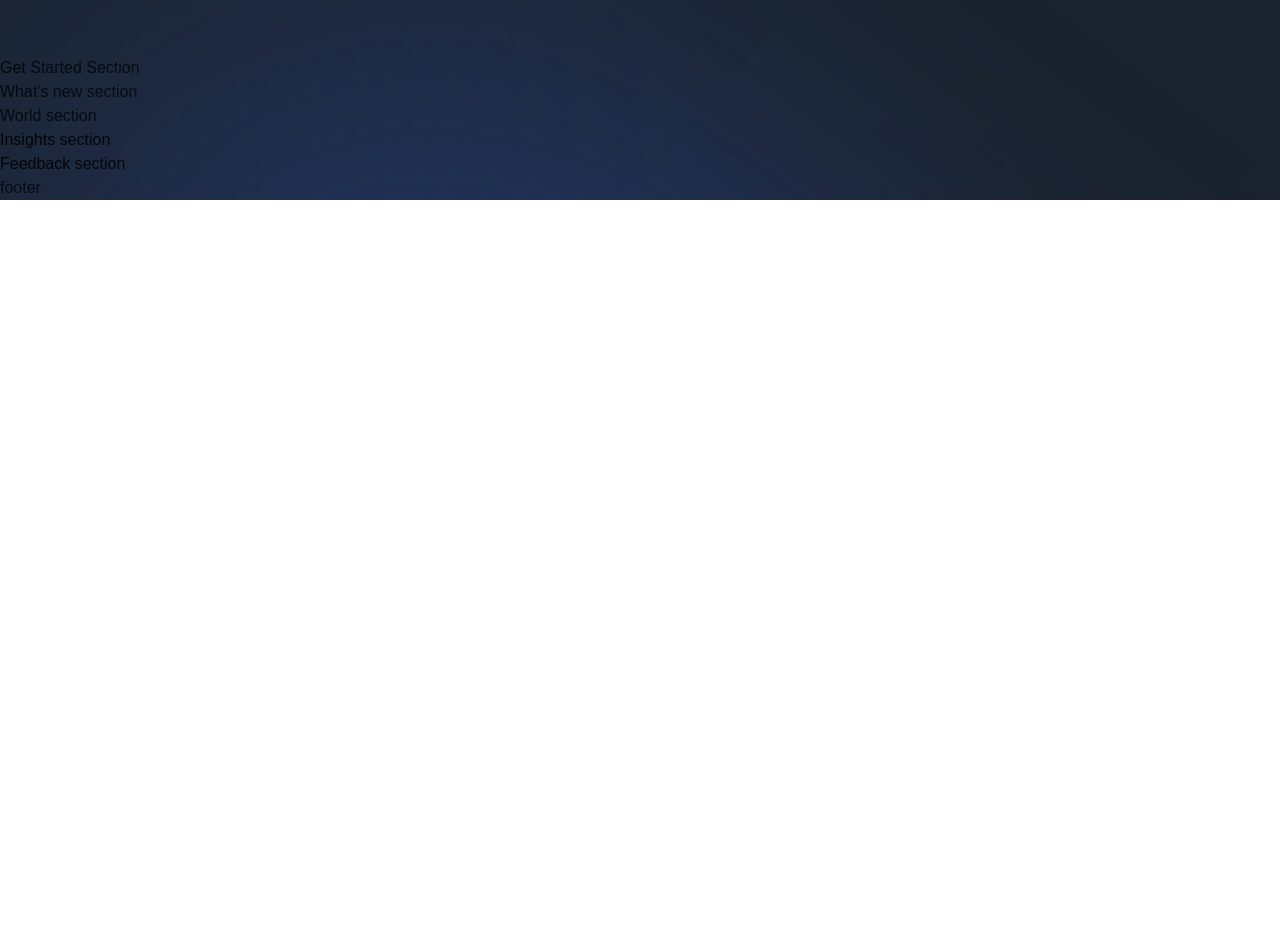
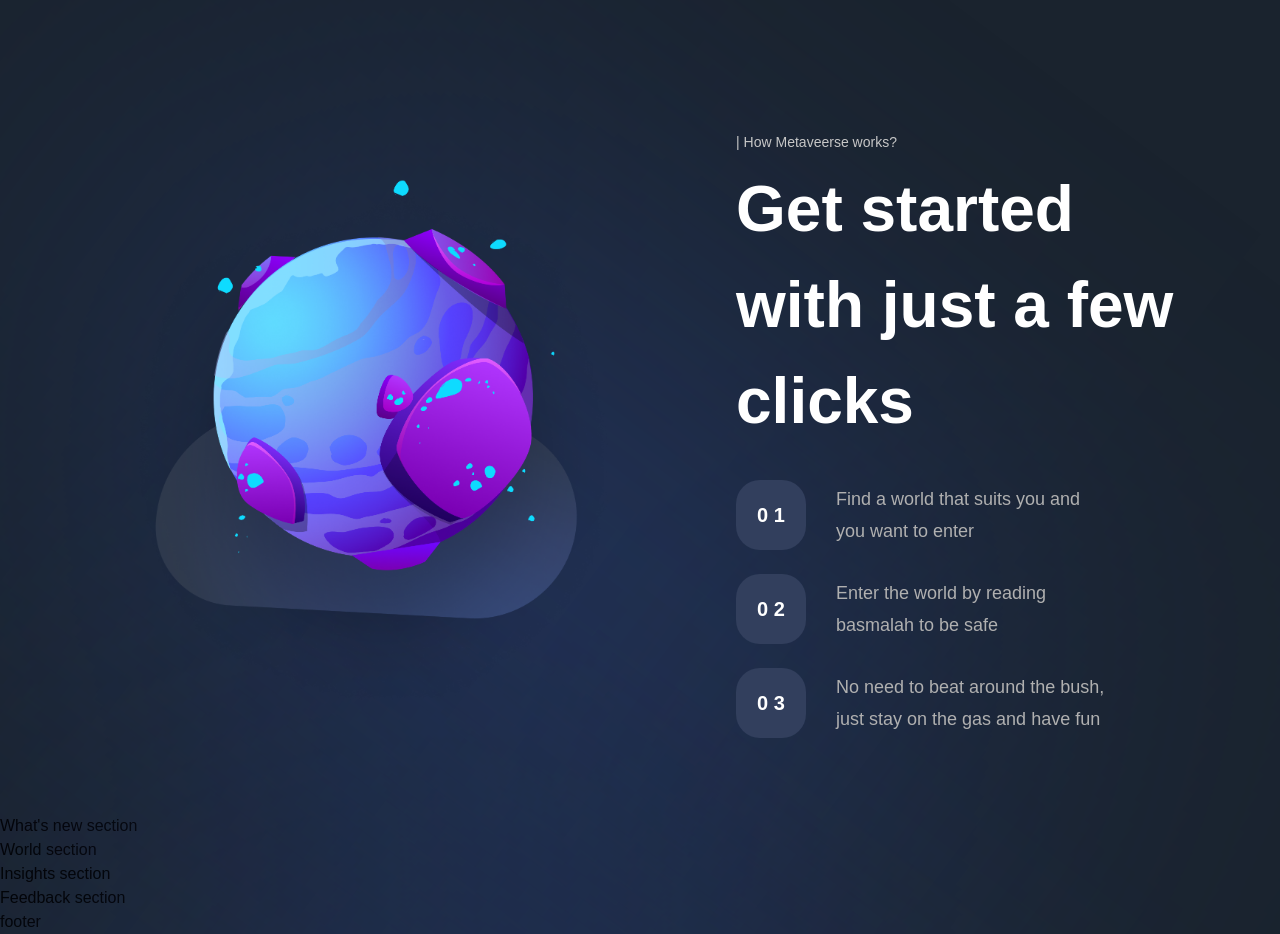
Before and after one commit to vijaydeepak-tt/next_metaverse, a Next.js app: page / in a window 1280 px wide. Shown: the part 2600-3534 px from the top of the page. Before the commit the page ends 2800 px from the top, so only its background shows below. Built offline with nearby package versions, Linux system fonts and the light colour scheme; a web font is replaced by a local one.

Commit message:
getting started section

```diff
--- a/components/StartSteps.jsx
+++ b/components/StartSteps.jsx
@@ -1,6 +1,15 @@
-const StartSteps = () => (
-  <div>
-    start steps
+import styles from '../styles';
+
+const StartSteps = ({ number, text }) => (
+  <div className={`${styles.flexCenter} flex-row`}>
+    <div
+      className={`${styles.flexCenter} w-[70px] h-[70px] rounded-[24px] bg-[#323F5D]`}
+    >
+      <p className="font-bold text-[20px] text-white">{number}</p>
+    </div>
+    <p className="flex-1 ml-[30px] font-normal text-[18px] text-[#B0B0B0] leading-[32.4px]">
+      {text}
+    </p>
   </div>
 );
 
--- a/sections/GetStarted.jsx
+++ b/sections/GetStarted.jsx
@@ -1,8 +1,48 @@
 'use client';
 
+import { motion } from 'framer-motion';
+
+import { TypingText, StartSteps, TitleText } from '../components';
+import styles from '../styles';
+import { staggerContainer, fadeIn, planetVariants } from '../utils/motion';
+import { startingFeatures } from '../constants';
+
 const GetStarted = () => (
-  <section>
-    Get Started Section
+  <section className={`${styles.paddings} relative z-10`}>
+    <motion.div
+      variants={staggerContainer}
+      initial="hidden"
+      whileInView="show"
+      viewport={{ once: false, amount: 0.25 }}
+      className={`${styles.innerWidth} mx-auto flex lg:flex-row flex-col gap-8`}
+    >
+      <motion.div
+        variants={planetVariants('left')}
+        className={`flex-1 ${styles.flexCenter}`}
+      >
+        <img
+          src="/get-started.png"
+          alt="get-started"
+          className="w-[90%] h-[90%] object-contain"
+        />
+      </motion.div>
+      <motion.div
+        variants={fadeIn('left', 'tween', 0.2, 1)}
+        className="flex-[0.75] flex justify-center flex-col"
+      >
+        <TypingText title="| How Metaveerse works?" />
+        <TitleText title={<>Get started with just a few clicks</>} />
+        <div className="mt-[31px] flex flex-col max-w-[370px] gap-[24px]">
+          {startingFeatures.map((feature, index) => (
+            <StartSteps
+              key={feature}
+              number={`${index < 10 ? '0' : ''} ${index + 1}`}
+              text={feature}
+            />
+          ))}
+        </div>
+      </motion.div>
+    </motion.div>
   </section>
 );
 
```
